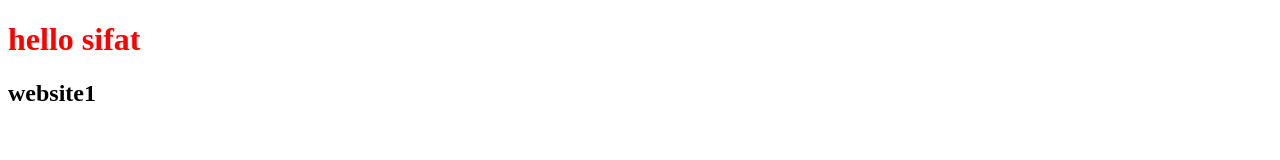
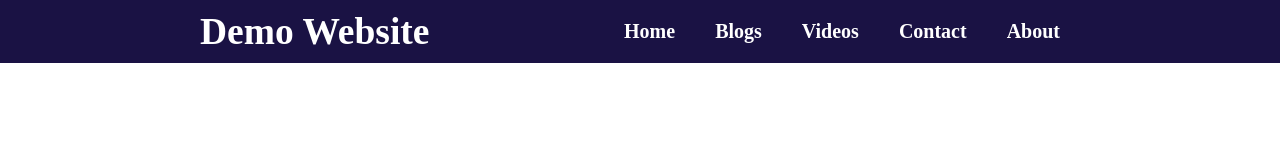
Before and after one commit to iamsifat-1/website1, a plain HTML site: page index.html in a window 1280 px wide. Drawn offline with Linux system fonts and the light colour scheme.

Commit message:
3rd commit

```diff
--- a/index.html
+++ b/index.html
@@ -8,7 +8,18 @@
     <link rel="stylesheet" href="style.css">
 </head>
 <body>
-    <h1>hello sifat</h1>
-    <h2>website1</h2>
+    <nav>
+        <div>
+                <h2>Demo Website</h2>
+        </div>
+        <ul>
+            <li><a href="">Home</a></li>
+            <li><a href="">Blogs</a></li>
+            <li><a href="">Videos</a></li>
+            <li><a href="">Contact</a></li>
+            <li><a href="">About</a></li>
+        </ul>
+
+    </nav>
 </body>
 </html>
--- a/style.css
+++ b/style.css
@@ -1,3 +1,35 @@
-h1{
-    color: red;
+*{
+    margin: 0;
+    padding: 0;
 }
+nav{
+    display: flex;
+    justify-content: space-between;
+    background-color:#1A1244;
+    padding: 10px 200px;
+
+}
+nav ul{
+    display: flex;
+}
+nav ul li{
+    list-style-type: none;
+    margin: 10px ;
+}
+nav ul li a{
+    text-decoration: none;
+    color: white;
+    font-weight: bold;
+    font-size: 20px;
+    padding: 5px 10px;
+    border-radius: 10px;
+    transition: 0.5s;
+}
+nav ul li a:hover{
+    background-color: #271b67;
+    color: crimson;
+}
+nav div{
+    color: white;
+    font-size: 25px;
+}
```
